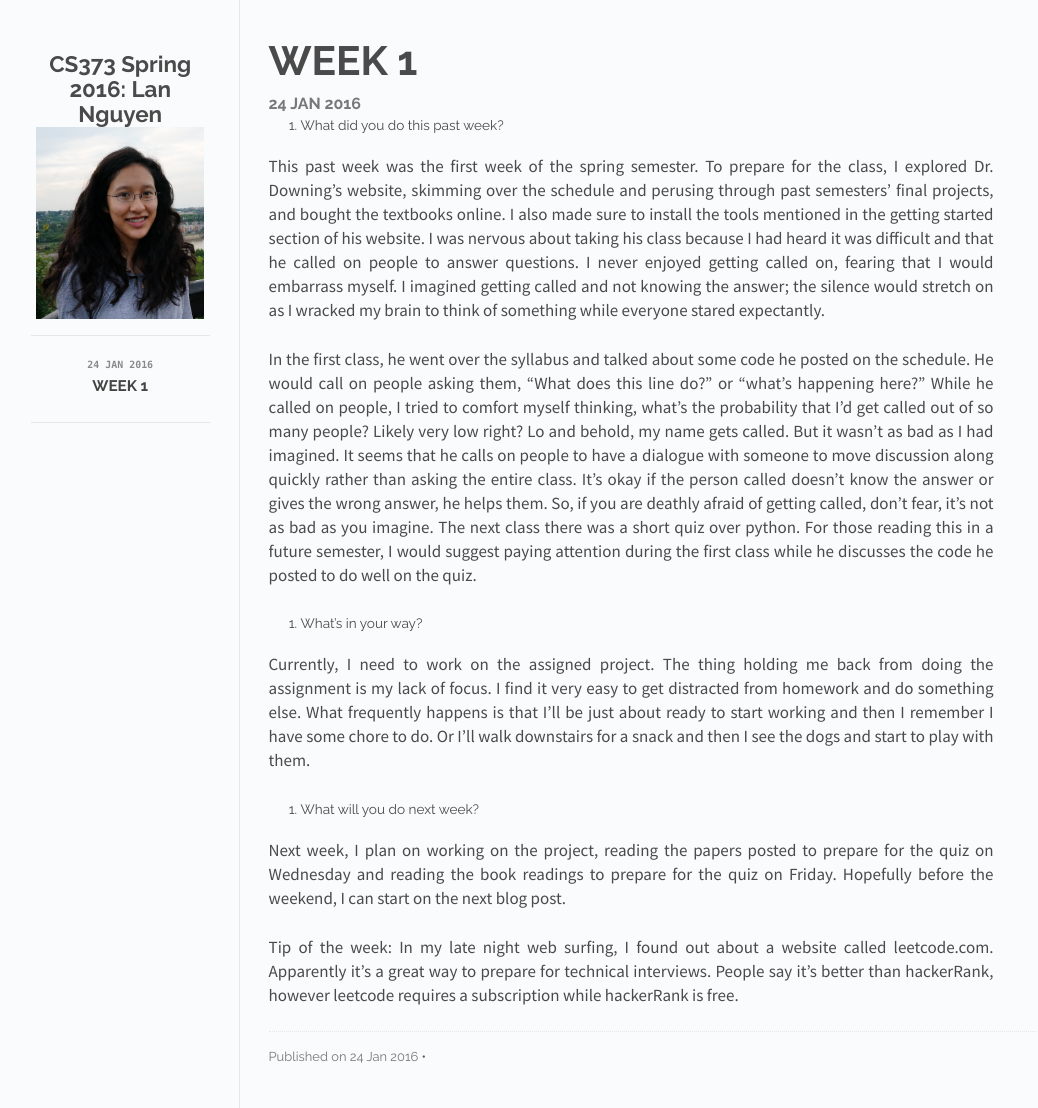
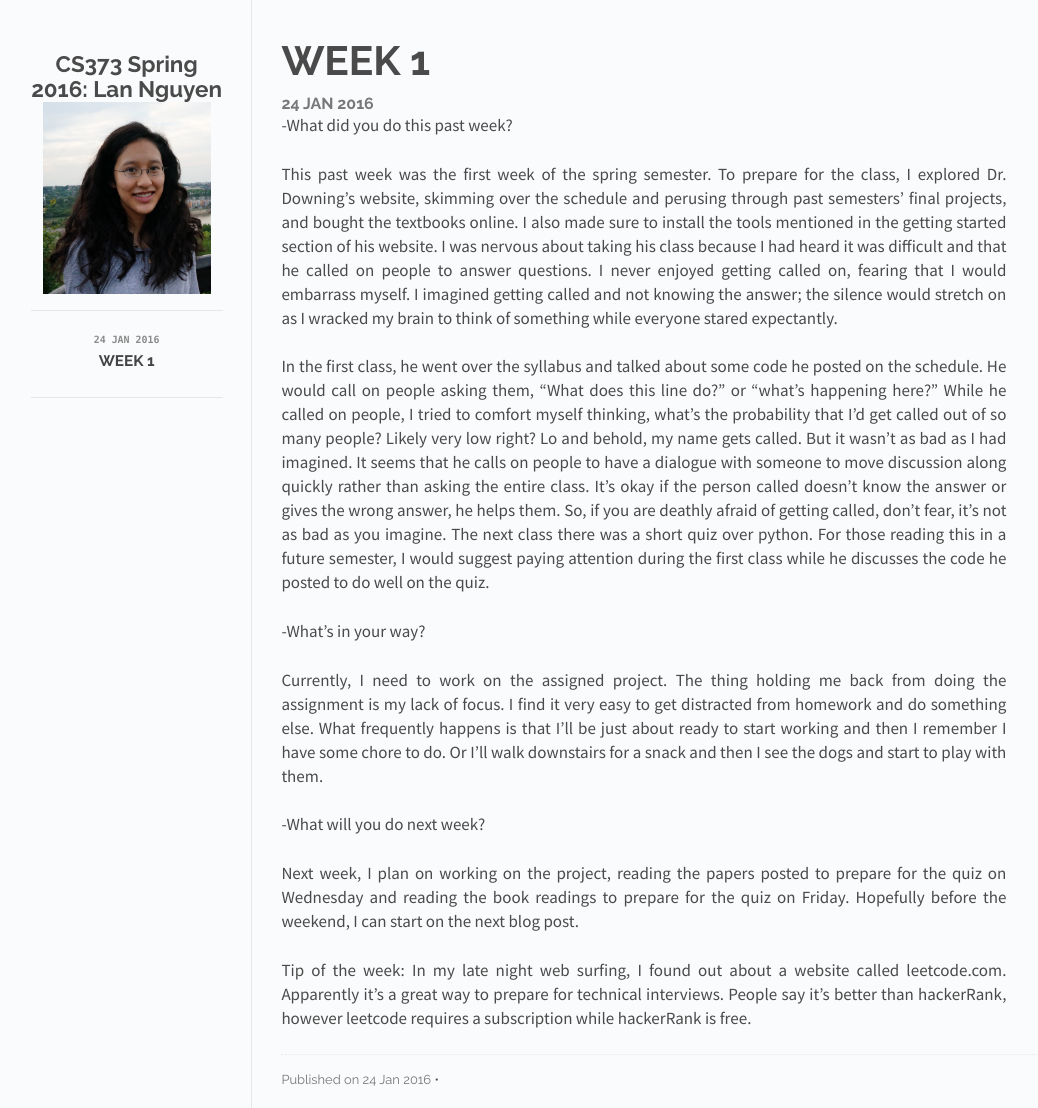
Before and after one commit to chareth/cs373-extra-credit-blog, a Jekyll site: the page built from _posts/2016-01-24-Week-1.md, in a window 1280 px wide. Shown: the whole page, without its empty margins (119-1157 px from the left). Built offline with Jekyll 4.4.1, drawn with Linux system fonts in a browser that asks for light colours; Markdown is read by kramdown in place of the engine named in the settings; some of the changed lines change nothing that is shown.

Commit message:
Took out numbers for questions; increased width of sidebar

```diff
--- a/_posts/2016-01-24-Week-1.md
+++ b/_posts/2016-01-24-Week-1.md
@@ -4,18 +4,18 @@ title: Week 1
 ---
 
 
-1. What did you do this past week?
+-What did you do this past week?
 
 This past week was the first week of the spring semester. To prepare for the class, I explored Dr. Downing’s website, skimming over the schedule and perusing through past semesters’ final projects, and bought the textbooks online. I also made sure to install the tools mentioned in the getting started section of his website. I was nervous about taking his class because I had heard it was difficult and that he called on people to answer questions. I never enjoyed getting called on, fearing that I would embarrass myself. I imagined getting called and not knowing the answer; the silence would stretch on as I wracked my brain to think of something while everyone stared expectantly.
 
 In the first class, he went over the syllabus and talked about some code he posted on the schedule. He would call on people asking them, “What does this line do?” or “what’s happening here?” While he called on people, I tried to comfort myself thinking, what’s the probability that I’d get called out of so many people? Likely very low right? Lo and behold, my name gets called. But it wasn’t as bad as I had imagined. It seems that he calls on people to have a dialogue with someone to move discussion along quickly rather than asking the entire class. It’s okay if the person called doesn't know the answer or gives the wrong answer, he helps them. So, if you are deathly afraid of getting called, don’t fear, it’s not as bad as you imagine.
 The next class there was a short quiz over python. For those reading this in a future semester, I would suggest paying attention during the first class while he discusses the code he posted to do well on the quiz.
 
-2. What's in your way?
+-What's in your way?
 
 Currently, I need to work on the assigned project. The thing holding me back from doing the assignment is my lack of focus. I find it very easy to get distracted from homework and do something else. What frequently happens is that I'll be just about ready to start working and then I remember I have some chore to do. Or I'll walk downstairs for a snack and then I see the dogs and start to play with them.
 
-3. What will you do next week?
+-What will you do next week?
 
 Next week, I plan on working on the project, reading the papers posted to prepare for the quiz on Wednesday and reading the book readings to prepare for the quiz on Friday. Hopefully before the weekend, I can start on the next blog post.
 
--- a/css/main.css
+++ b/css/main.css
@@ -224,7 +224,7 @@ a:hover {
 
 .sidebar {
   float: left;
-  width: 14%;
+  width: 15%;
   padding-left: 11em;
   padding-right: 2.125em;
   border-right: 1px solid #e7e7e7;
```
